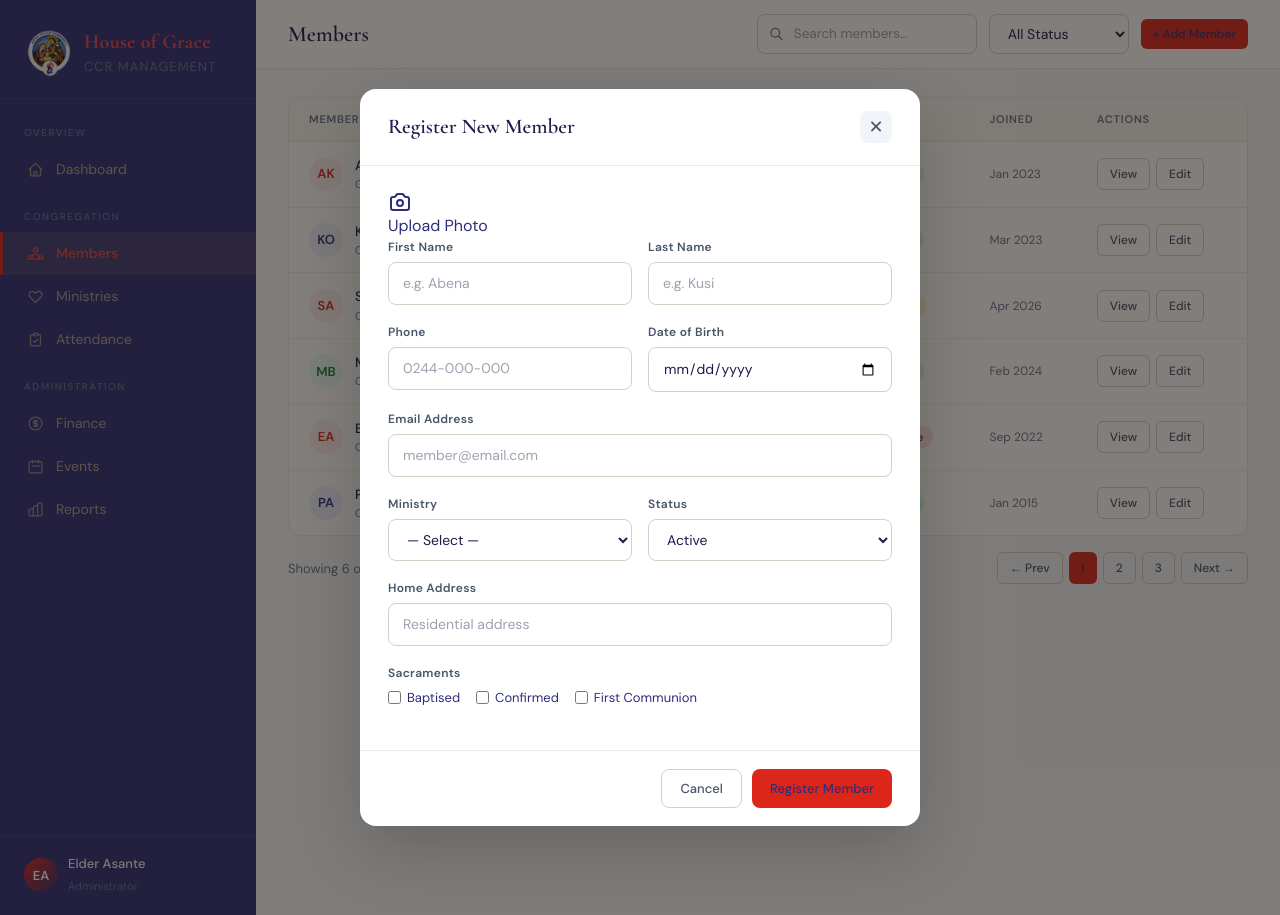
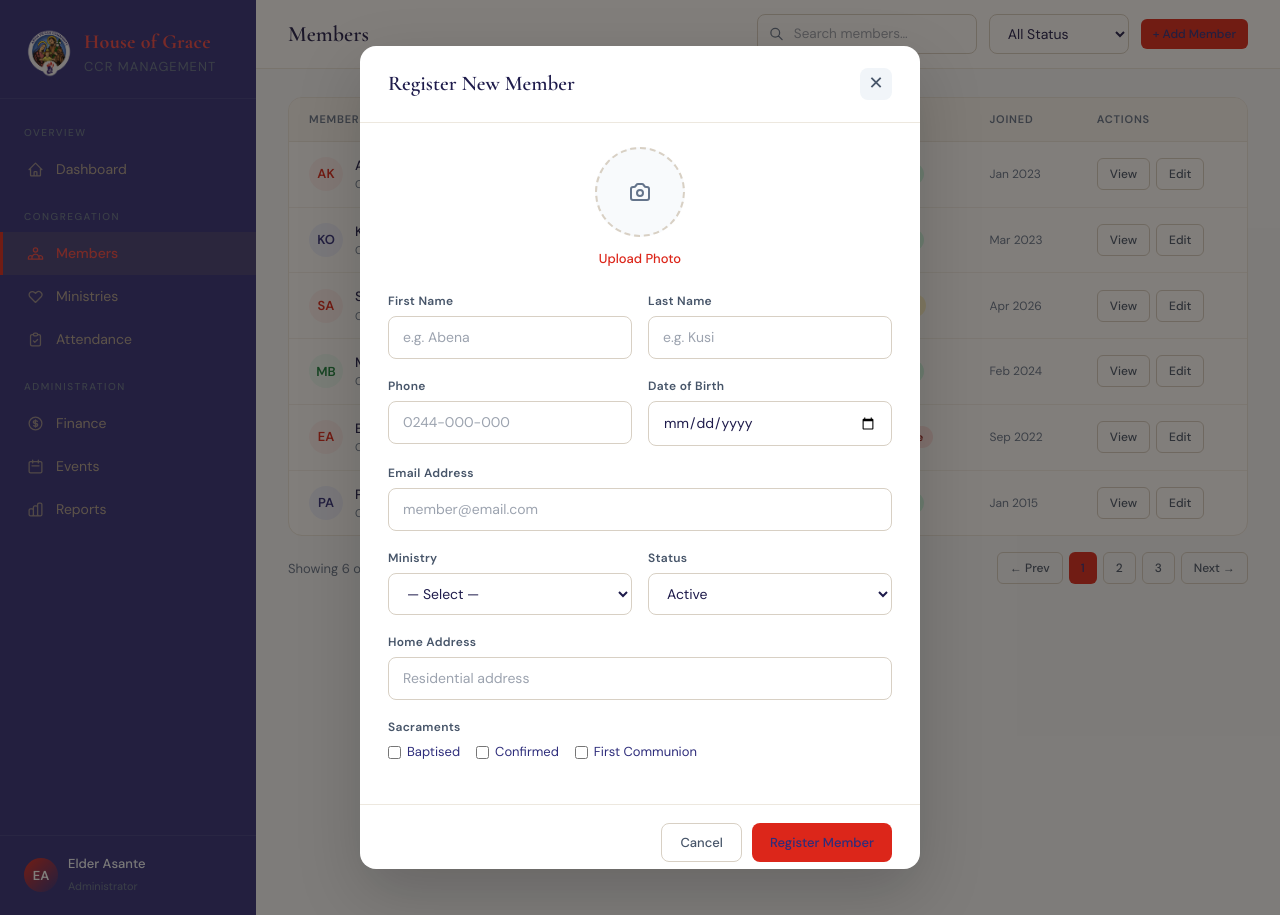
Before and after one commit to YawEffah/hog-ccr, a PHP site: page /members.html in a window 1280 px wide, after a click on "+ Add Member". Run offline with PHP 8.4, Linux system fonts and the light colour scheme; some libraries are stand-ins or nearby versions.

Commit message:
:update table layout

```diff
--- a/assets/css/styles.css
+++ b/assets/css/styles.css
@@ -345,6 +345,21 @@ h3,
 }
 
 /* Table */
+.table-responsive {
+  width: 100%;
+  overflow-x: auto;
+  -webkit-overflow-scrolling: touch;
+}
+
+.table-responsive table {
+  min-width: 650px;
+}
+
+.table-responsive th,
+.table-responsive td {
+  white-space: nowrap;
+}
+
 .table-wrap {
   background: white;
   border-radius: 14px;
@@ -855,6 +870,71 @@ select.form-control {
   opacity: 1;
 }
 
+/* Photo Upload */
+.photo-upload-container {
+  display: flex;
+  flex-direction: column;
+  align-items: center;
+  margin-bottom: 24px;
+}
+
+.photo-upload-circle {
+  width: 90px;
+  height: 90px;
+  border-radius: 50%;
+  border: 2px dashed #D8D0C4;
+  background: var(--cream);
+  display: flex;
+  align-items: center;
+  justify-content: center;
+  cursor: pointer;
+  position: relative;
+  overflow: hidden;
+  transition: all 0.2s ease;
+  margin-bottom: 12px;
+}
+
+.photo-upload-circle:hover {
+  border-color: var(--gold);
+  background: var(--gold-pale);
+}
+
+.photo-upload-circle img {
+  width: 100%;
+  height: 100%;
+  object-fit: cover;
+  position: absolute;
+  top: 0;
+  left: 0;
+  z-index: 2;
+}
+
+.photo-upload-overlay {
+  color: var(--muted);
+  display: flex;
+  align-items: center;
+  justify-content: center;
+  z-index: 1;
+  transition: color 0.2s;
+}
+
+.photo-upload-circle:hover .photo-upload-overlay {
+  color: var(--gold);
+}
+
+.photo-upload-label {
+  font-size: 13px;
+  font-weight: 500;
+  color: var(--gold);
+  cursor: pointer;
+  transition: opacity 0.2s;
+}
+
+.photo-upload-label:hover {
+  opacity: 0.8;
+  text-decoration: underline;
+}
+
 /* Responsive Breakpoints */
 @media (max-width: 1024px) {
   .mobile-toggle {
--- a/attendance.html
+++ b/attendance.html
@@ -149,6 +149,7 @@
               <div class="tabs"><button class="tab active">All</button><button class="tab">Present</button><button
                   class="tab">Absent</button></div>
             </div>
+            <div class="table-responsive">
               <table>
                 <thead>
                   <tr>
@@ -201,6 +202,7 @@
                   </tr>
                 </tbody>
               </table>
+            </div>
           </div>
 
           <div class="card">
--- a/finance.html
+++ b/finance.html
@@ -155,6 +155,7 @@
                 <button class="btn btn-outline btn-sm">View All</button>
               </div>
             </div>
+            <div class="table-responsive">
               <table>
                 <thead>
                   <tr>
@@ -203,6 +204,7 @@
                   </tr>
                 </tbody>
               </table>
+            </div>
           </div>
 
           <div class="card">
--- a/index.html
+++ b/index.html
@@ -302,6 +302,7 @@
               <h3>Recent Members</h3>
               <a href="members.html" class="btn btn-outline btn-sm">View All</a>
             </div>
+            <div class="table-responsive">
               <table>
                 <thead>
                   <tr>
@@ -366,6 +367,7 @@
                 </tbody>
               </table>
             </div>
+          </div>
 
           <!-- Finance summary -->
           <div class="card">
--- a/members.html
+++ b/members.html
@@ -128,8 +128,9 @@
       </div>
       <div class="content">
         <div class="table-wrap">
-          <table id="membersTable">
-            <thead>
+          <div class="table-responsive">
+            <table id="membersTable">
+              <thead>
               <tr>
                 <th>Member</th>
                 <th>Contact</th>
@@ -279,7 +280,8 @@
                 </td>
               </tr>
             </tbody>
-          </table>
+            </table>
+          </div>
         </div>
         <div
           style="display:flex;justify-content:space-between;align-items:center;margin-top:16px;font-size:13px;color:var(--muted);">
--- a/ministries.html
+++ b/ministries.html
@@ -316,6 +316,7 @@
 
         <!-- Members Tab -->
         <div id="mMembers" class="tab-pane" style="display:none;">
+          <div class="table-responsive">
             <table style="width:100%;font-size:13px;">
               <thead style="background:var(--bg-light);text-align:left;">
                 <tr>
@@ -328,6 +329,7 @@
                 <!-- Populated via JS -->
               </tbody>
             </table>
+          </div>
         </div>
 
         <!-- History Tab -->
```
Lines whose indentation alone changed are shown as unchanged.
